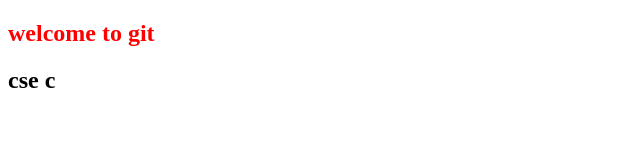
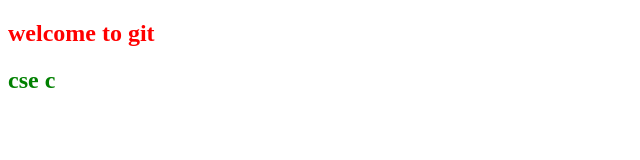
Before and after one commit to visala-samyutha/weLab, a plain HTML site: page index.html in a window 1280 px wide. Shown: the full height of the page, 0-640 px from the left. Drawn offline with Linux system fonts and the light colour scheme.

Commit message:
Update index.html

```diff
--- a/index.html
+++ b/index.html
@@ -7,6 +7,6 @@
 </head>
 <body>
     <h2 style="color:red">welcome to git</h2>
-    <h2>cse c</h2>
+    <h2 style="color:green">cse c</h2>
 </body>
 </html>
```
